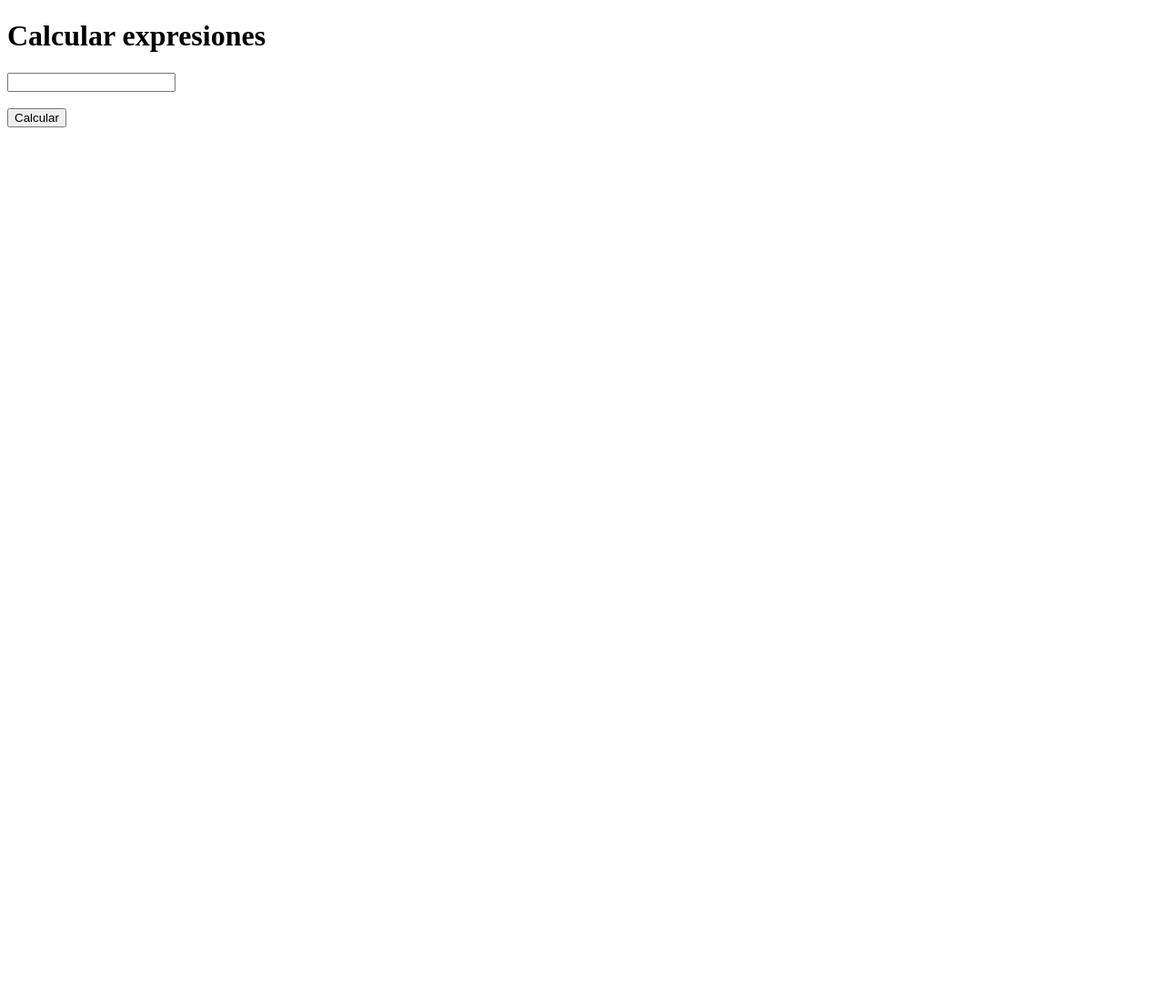
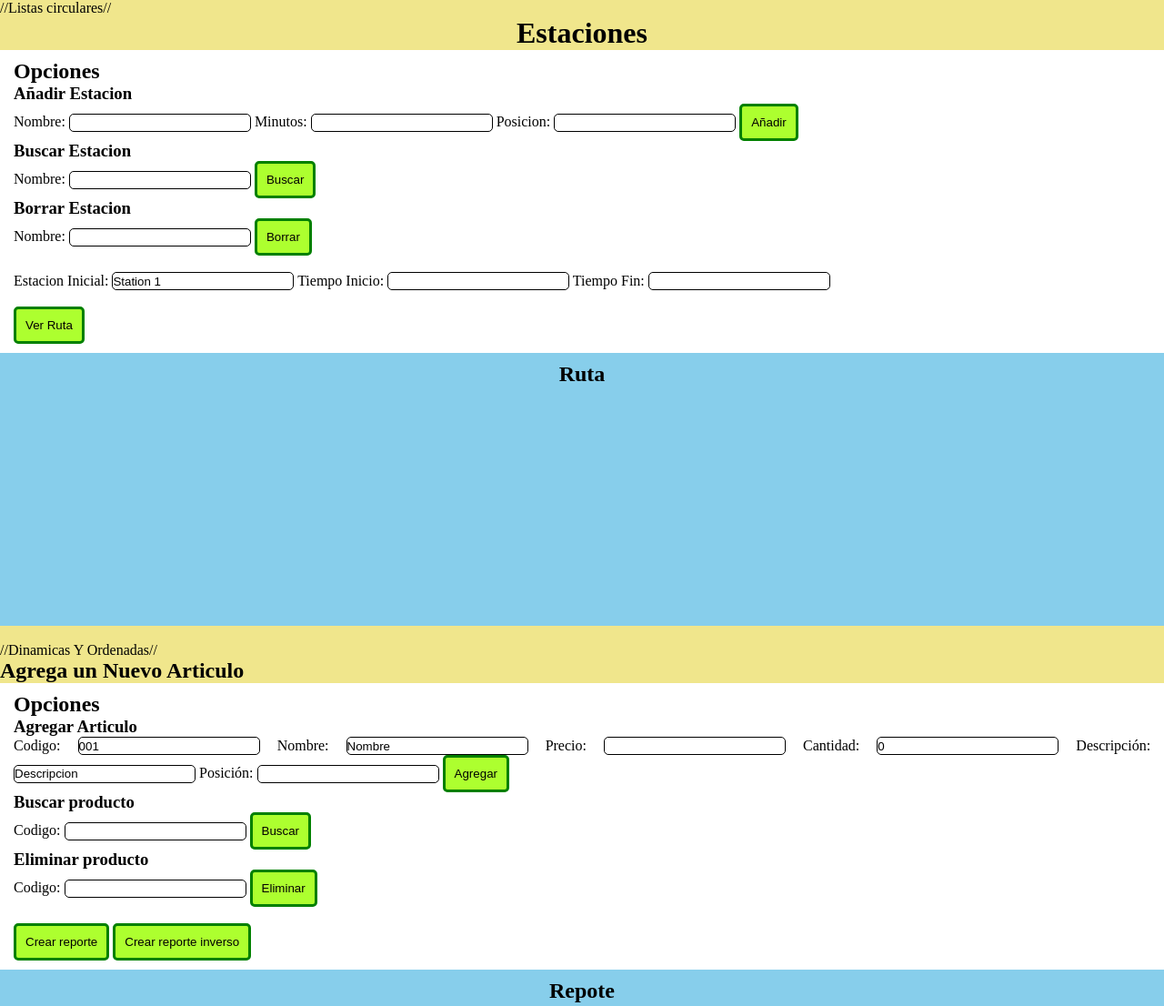
Before and after one commit to cperez26/Estructura-De-Datos, a plain HTML site: page Tercera Parcial/Analizador de Expresiones/index.html in a window 1280 px wide. Shown: the whole page at 91% size. Before the commit the page ends 800 px from the top, so only its background shows below. Drawn offline with Linux system fonts and the light colour scheme; files that its build step writes are made by us from their sources.

Commit message:
no funciono alv

```diff
--- a/Tercera Parcial/Analizador de Expresiones/index.html
+++ b/Tercera Parcial/Analizador de Expresiones/index.html
@@ -1,3 +1,4 @@
+//Listas circulares//
 <!DOCTYPE html>
 <html lang="es">
 
@@ -5,18 +6,125 @@
     <meta charset="UTF-8">
     <meta name="viewport" content="width=device-width, initial-scale=1.0">
     <meta http-equiv="X-UA-Compatible" content="ie=edge">
-    <title>Calcular expresiones</title>
+    <title>Listas Circulares</title>
+    <link rel="stylesheet" href="style.css">
 </head>
 
 <body>
+    <header>
+        <h1>Estaciones</h1>
+    </header>
+    <section>
+        <h2>Opciones</h2>
+
+        <h3>Añadir Estacion</h3>
         <form>
-            <h1>Calcular expresiones</h1>
-            <input id="operaciones" type="text">
-            <br>
-            <br>
-            <button id="btn" type="button">Calcular</button>
+            <label for="nombre">Nombre: </label>
+            <input id="nombre" type="text">
+            <label for="minutos">Minutos: </label>
+            <input id="minutos" type="number">
+            <label for="posicion">Posicion: </label>
+            <input id="posicion" type="number">
+            <button id="btnAdd" type="button">Añadir</button>
         </form>
+
+        <h3>Buscar Estacion</h3>
+        <form>
+            <label for="buscarNombre">Nombre: </label>
+            <input id="buscarNombre" type="text">
+            <button id="btnBuscar" type="button">Buscar</button>
+            <div id="estacionEncontrada"></div>
+        </form>
+
+        <h3>Borrar Estacion</h3>
+        <form>
+            <label for="borrarNombre">Nombre: </label>
+            <input id="borrarNombre" type="text">
+            <button id="btnBorrar" type="button">Borrar</button>
+        </form>
+        <br>
+
+        <div id="separation">
+            <form>
+                <label for="estacionInicial">Estacion Inicial:</label>
+                <input id="estacionInicial" type="text" value="Station 1">
+                <label for="tiempoInicio">Tiempo Inicio:</label>
+                <input id="tiempoInicio" type="number">
+                <label for="tiempoFin">Tiempo Fin:</label>
+                <input id="tiempoFin" type="number">
+                <br>
+                <br>
+                <button id="btnCrearRuta" class="btnCrearRuta" type="button">Ver Ruta</button>
+            </form>
+        </div>
+    </section>
+
+    <aside>
+        <h2>Ruta</h2>
+        <article></article>
+    </aside>
+    <br>
 </body>
 <script src="./main.js" type="module"></script>
 
 </html>
+
+//Dinamicas Y Ordenadas//
+<!DOCTYPE html>
+<html lang="es">
+
+<head>
+    <meta charset="UTF-8">
+    <meta name="viewport" content="width=device-width, initial-scale=1.0">
+    <meta http-equiv="X-UA-Compatible" content="ie=edge">
+    <link rel="stylesheet" href="style.css">
+    <title>Listas Dinamicas Doblemente Enlazadas</title>
+</head>
+<h2>Agrega un Nuevo Articulo</h2>
+
+<body>
+    <section>
+        <h2>Opciones</h2>
+        <h3>Agregar Articulo</h3>
+        <form>
+            <label for="codigo">Codigo: </label>
+            <input id="codigo" type="number" value="001">
+            <label for="nombre">Nombre: </label>
+            <input id="nombre" type="text" value="Nombre">
+            <label for="precio">Precio: </label>
+            <input id="precio" type="number">
+            <label for="cantidad">Cantidad: </label>
+            <input id="cantidad" type="number" value="0">
+            <label for="Descripcion">Descripción: </label>
+            <input id="descripcion" type="text" value="Descripcion">
+            <label for="posicion">Posición: </label>
+            <input id="posicion" type="number" min="0">
+            <button id="btnAdd" type="button">Agregar</button>
+        </form>
+        <h3>Buscar producto</h3>
+        <form>
+            <label for="buscarCodigo">Codigo: </label>
+            <input id="buscarCodigo" type="number">
+            <button id="btnBuscar" type="button">Buscar</button>
+            <div id="productoEncontrado"></div>
+        </form>
+        <h3>Eliminar producto</h3>
+        <form>
+            <label for="eliminarCodigo">Codigo:</label>
+            <input id="eliminarCodigo" type="number">
+            <button id="btnEliminar">Eliminar</button>
+        </form>
+        <br>
+        <div>
+            <button id="crearReporte" type="button">Crear reporte</button>
+            <button id="CrearReporteInverso" type="button">Crear reporte inverso</button>
+        </div>
+    </section>
+    <aside>
+        <h2>Repote</h2>
+        <article id="reporte"></article>
+    </aside>
+</body>
+<script src="./main.js" type="module"></script>
+
+</html>
```
